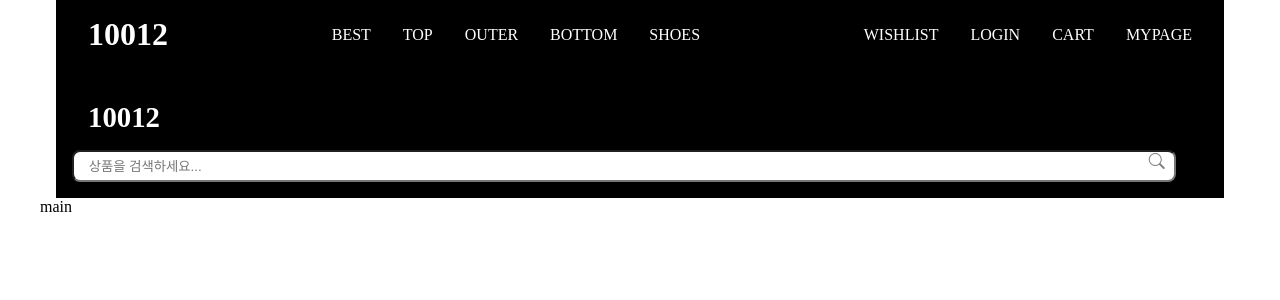
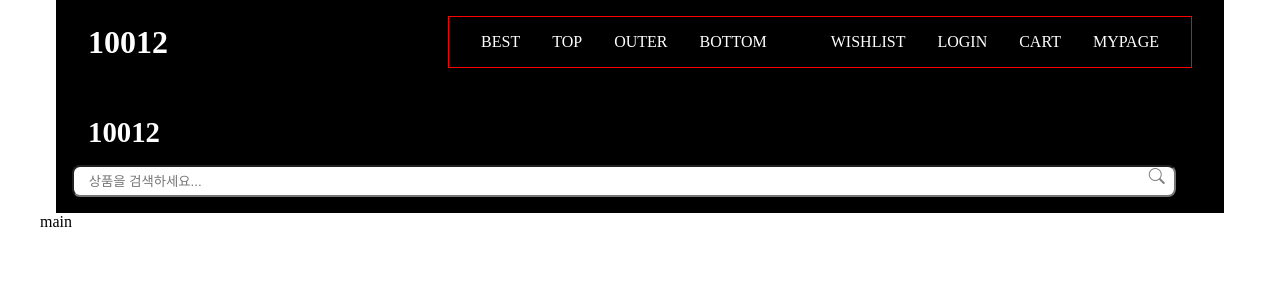
Before and after one commit to nas7062/Shopping, a React (Vite) app: page / in a window 1280 px wide. Shown: the top 300 px of the page. Built offline with nearby package versions, Linux system fonts and the light colour scheme.

Commit message:
header 반응형 추가

```diff
--- a/src/components/Header/Header.jsx
+++ b/src/components/Header/Header.jsx
@@ -10,15 +10,15 @@ const Header = () => {
   }
   return (
     <header className={styles.header}>
-      <h1>
+      <h1 className={styles.logo}>
         <Link to={'/'}>10012</Link>
       </h1>
+      <div className={isOpen ? `${styles.content} ${styles.open}` : styles.content}>
         <nav className={styles.menu}>
           <NavLink to={'/'}>BEST</NavLink>
           <NavLink to={'/'}>TOP</NavLink>
           <NavLink to={'/'}>OUTER</NavLink>
           <NavLink to={'/'}>BOTTOM</NavLink>
-        <NavLink to={'/'}>SHOES</NavLink>
         </nav>
         <nav className={styles.func}>
           <NavLink to={'/'}>WISHLIST</NavLink>
@@ -26,6 +26,8 @@ const Header = () => {
           <NavLink to={'/'}>CART</NavLink>
           <NavLink to={'/'}>MYPAGE</NavLink>
         </nav>
+      </div>
+
       <i className={`bi bi-list ${styles.ham}`} onClick={ToggleOpen}></i>
     </header>
   )
--- a/src/components/Header/header.module.css
+++ b/src/components/Header/header.module.css
@@ -6,7 +6,24 @@
   color: white;
 }
 
-.header > * {
+.content {
+  display: flex;
+  justify-content: space-between;
+  align-items: center;
+  border: 1px solid red;
+}
+
+.header>* {
+  margin: 1rem 2rem;
+}
+
+.menu {
+  display: flex;
+  gap: 2rem;
+  margin: 1rem 2rem;
+}
+
+.func {
   display: flex;
   gap: 2rem;
   margin: 1rem 2rem;
@@ -14,10 +31,12 @@
 
 .ham {
   display: none;
-  z-index: 10;
+  z-index: 999;
   color: white;
   cursor: pointer;
+  position: relative;
 }
+
 .ham:hover {
   color: gray;
 }
@@ -26,9 +45,30 @@
   .func {
     display: none;
   }
+
   .ham {
     display: inline-block;
   }
+
+  .content.open {
+    border: 1px solid blue;
+    display: flex;
+    flex-direction: column;
+    justify-content: center;
+    width: 40%;
+    height: 100vh;
+    position: fixed;
+    top: 0;
+    right: 0;
+    background-color: black;
+  }
+
+  .content.open .func,
+  .content.open .func {
+    display: block;
+  }
+
+
 }
 
 @media (max-width: 700px) {
```
Lines whose indentation alone changed are shown as unchanged.
